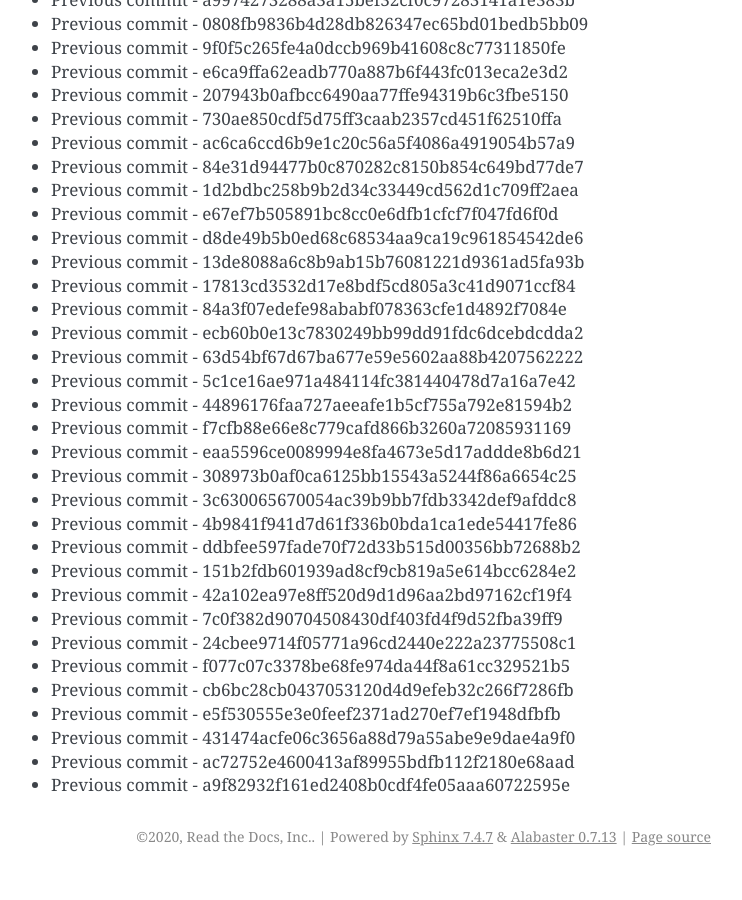
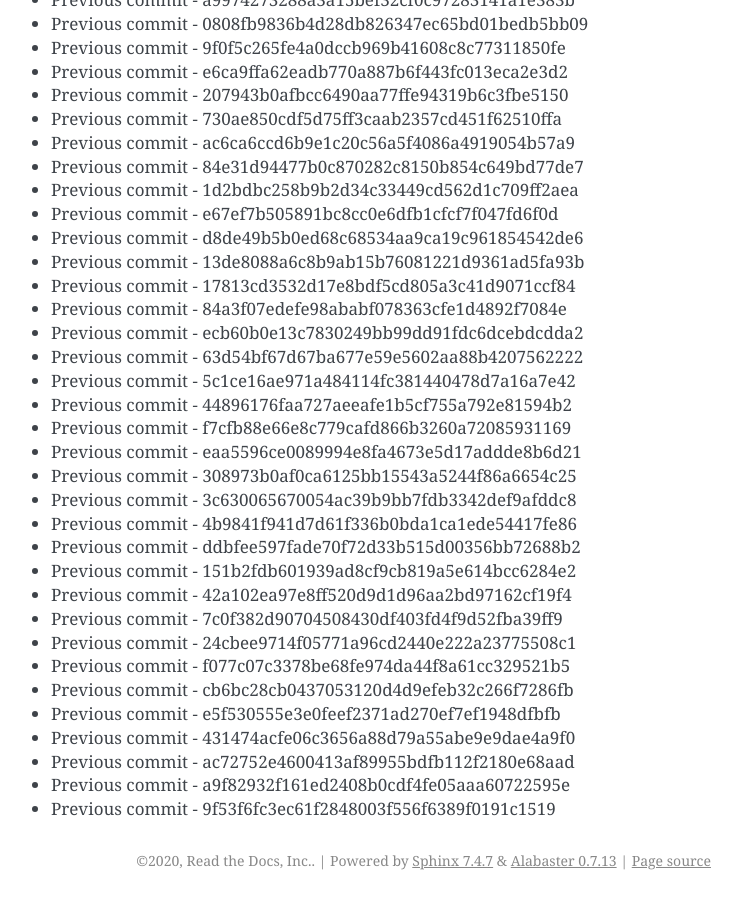
Before and after one commit to readthedocs/rtd-git-stresstest, a Sphinx documentation site: the page built from docs/updates.rst, in a window 1280 px wide and 900 px high, scrolled down 6914 px. Shown: the whole window, without its empty margins (399-1141 px from the left). Built offline with Sphinx 7.4.7, drawn with Linux system fonts in a browser that asks for light colours; before the commit the page ends 7790 px from its top, so only the background shows below that.

Commit message:
Generating commit from previous: 9f53f6fc3ec61f2848003f556f6389f0191c1519

```diff
--- a/docs/updates.rst
+++ b/docs/updates.rst
@@ -322,3 +322,4 @@ It can be tested for any performance characteristics.
 * Previous commit - 431474acfe06c3656a88d79a55abe9e9dae4a9f0
 * Previous commit - ac72752e4600413af89955bdfb112f2180e68aad
 * Previous commit - a9f82932f161ed2408b0cdf4fe05aaa60722595e
+* Previous commit - 9f53f6fc3ec61f2848003f556f6389f0191c1519
```
